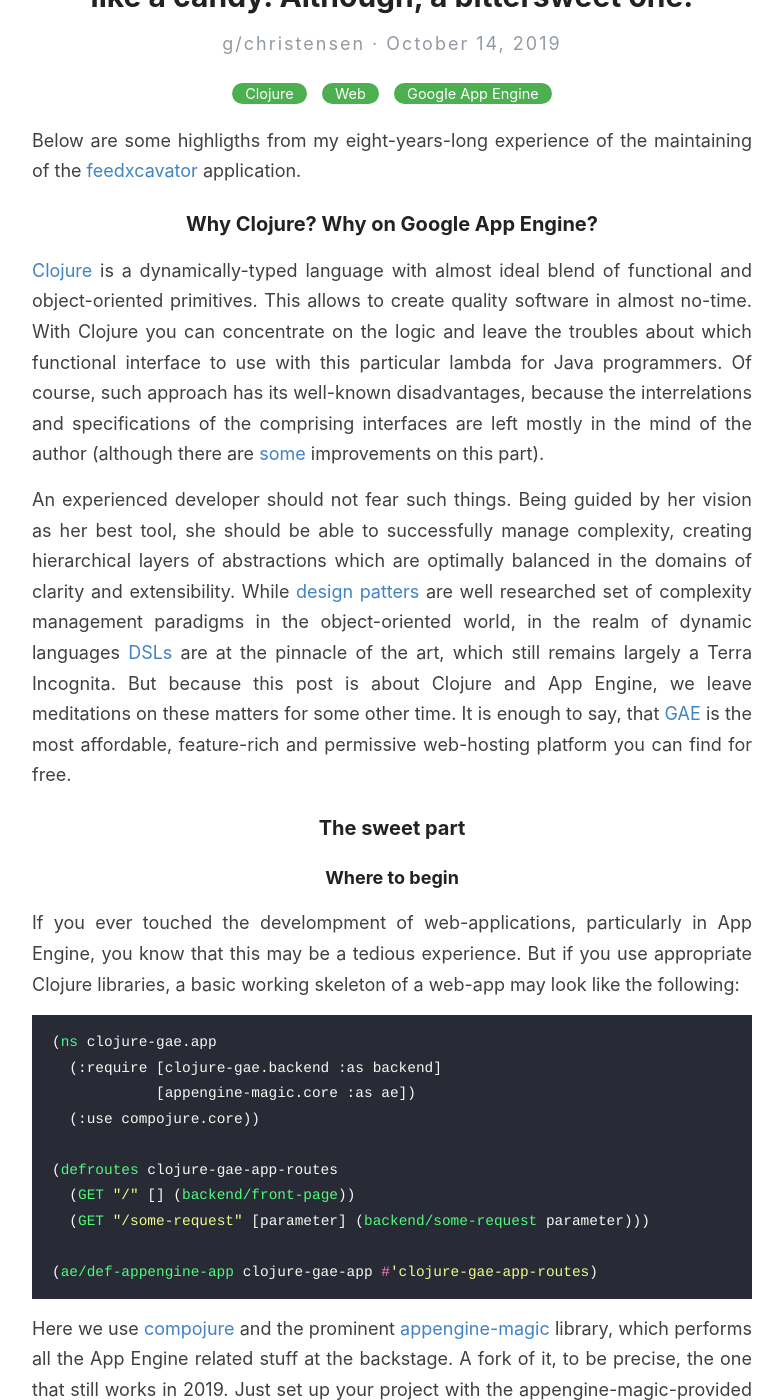
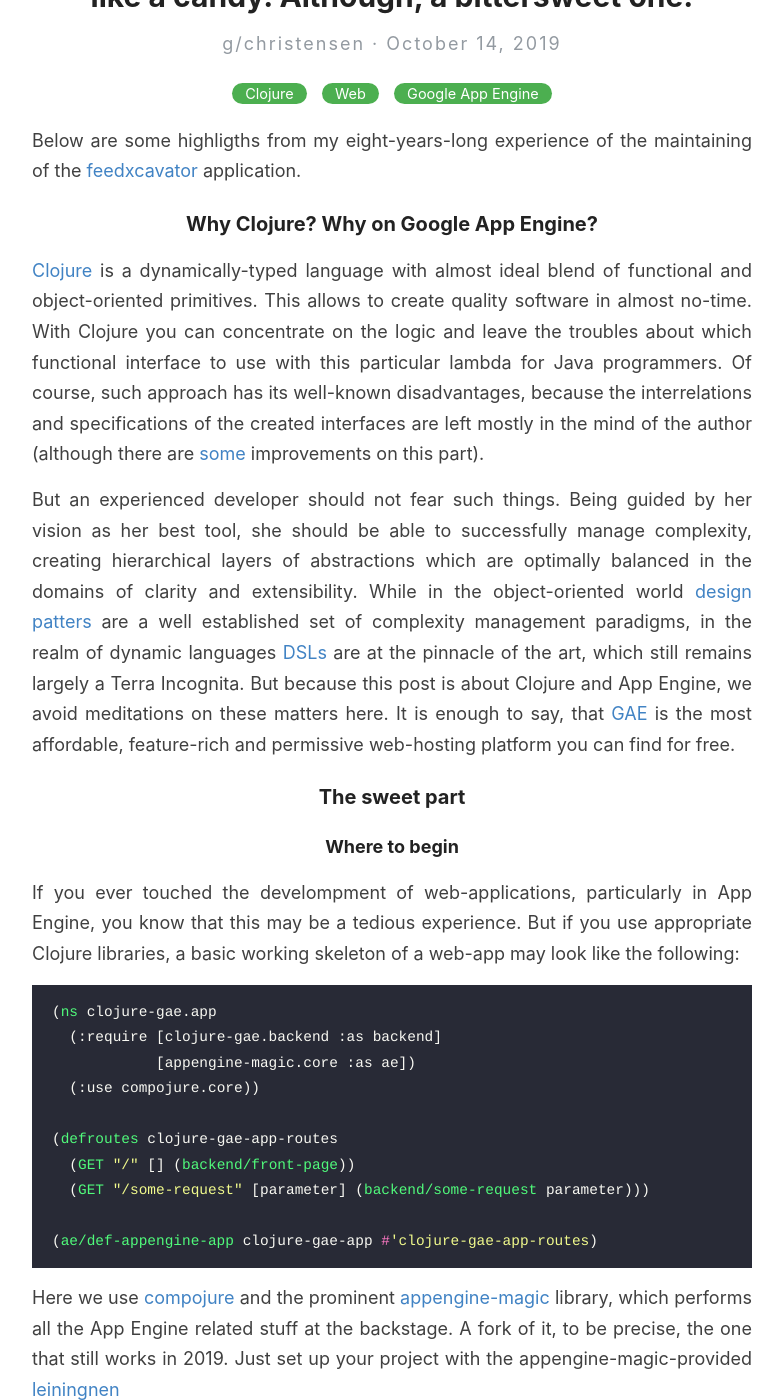
Before and after one commit to GChristensen/posts, a Jekyll site: the page built from _posts/2019-10-14-eight-years-of-clojure-and-google-app-engine.md, in a window 1280 px wide and 1400 px high, scrolled down 199 px. Shown: the whole window, without its empty margins (248-1031 px from the left). Built offline with Jekyll 4.4.1, drawn with Linux system fonts in a browser that asks for light colours; some of the changed text lies outside the part shown.

Commit message:
post edit

````diff
--- a/_posts/2019-10-14-eight-years-of-clojure-and-google-app-engine.md
+++ b/_posts/2019-10-14-eight-years-of-clojure-and-google-app-engine.md
@@ -15,19 +15,20 @@
 quality software in almost no-time. With Clojure you can concentrate on the logic and
 leave the troubles about which functional interface to use with this particular
 lambda for Java programmers. Of course, such approach has its well-known disadvantages,
-because the interrelations and specifications of the comprising interfaces are left
+because the interrelations and specifications of the created interfaces are left
 mostly in the mind of the author (although there are [some](https://clojure.org/guides/spec)
 improvements on this part).
 
-An experienced developer should not fear such things.
+But an experienced developer should not fear such things.
 Being guided by her vision as her best tool, she should be able to successfully manage
 complexity, creating hierarchical layers of abstractions which are optimally balanced
-in the domains of clarity and extensibility. While [design patters](https://en.wikipedia.org/wiki/Design_pattern)
-are well researched set of complexity management paradigms in the object-oriented world,
+in the domains of clarity and extensibility. While  in the object-oriented world
+[design patters](https://en.wikipedia.org/wiki/Design_pattern)
+are a well established set of complexity management paradigms,
 in the realm of dynamic languages [DSLs](https://en.wikipedia.org/wiki/Domain-specific_language)
 are at the pinnacle of the art, which still remains largely a Terra Incognita.
-But because this post is about Clojure and App Engine, we leave meditations on these matters
-for some other time. It is enough to say, that [GAE](https://cloud.google.com/appengine/) is
+But because this post is about Clojure and App Engine, we avoid meditations on these matters here.
+It is enough to say, that [GAE](https://cloud.google.com/appengine/) is
 the most affordable, feature-rich and permissive web-hosting platform you can find for free.
 
 ### The sweet part
@@ -67,10 +68,10 @@
 the server each time you have made a modification. This probably is the main
 reason why it is such a fun to use Clojure for web development. Just load the modified files
 into leiningen [REPL](https://github.com/technomancy/leiningen/blob/stable/doc/TUTORIAL.md#running-code)
-from your favorite Clojure IDE. But the REPL should run an App Engine development server
-to make your application to be able to process HTTP requests.
+from your favorite Clojure IDE. But the REPL should run an *App Engine development server*
+to make your application to be able to process HTTP requests using App Engine facilities.
 
-Good news: appengine-magic can start App Engine development server for you
+There are good news: you can start appengine-magic App Engine development server
 at the default 8080 port with the following code:
 
 ```clojure
````
Also changed, not shown: other parts of _posts/2019-10-14-eight-years-of-clojure-and-google-app-engine.md (+4 -4 lines).
